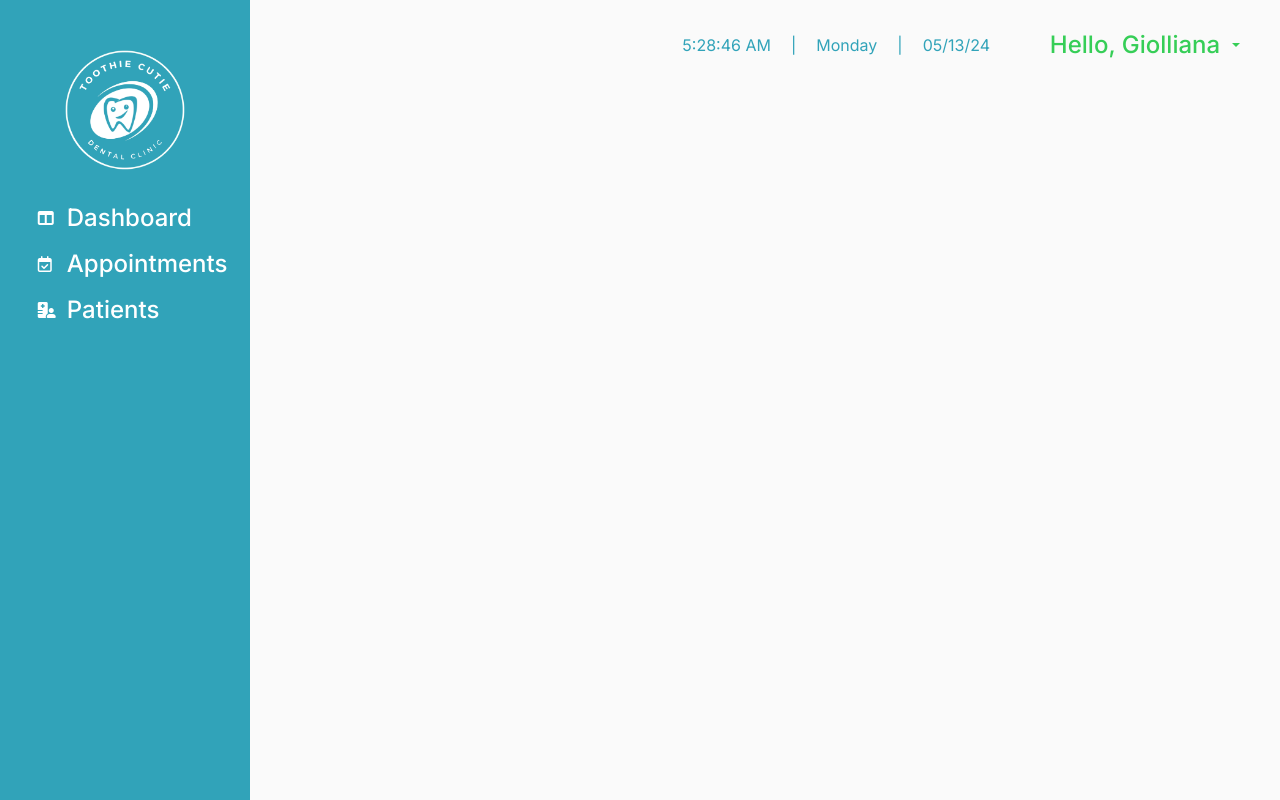
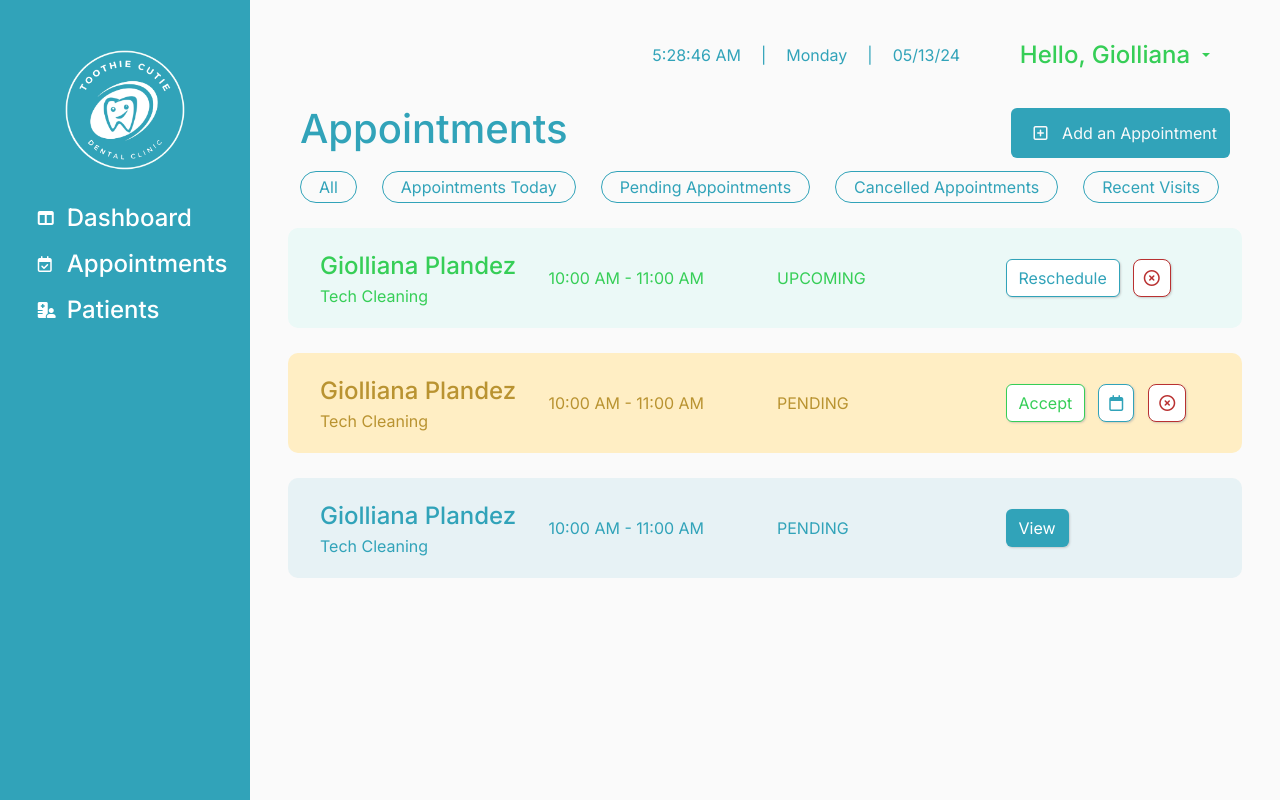
Before and after one commit to pauleenann/Dentsys-App, a React (Create React App) app in the folder frontend/: page /appointment-list in a window 1280 px wide. Built offline with nearby package versions, Linux system fonts and the light colour scheme.

Commit message:
appointment page

```diff
--- a/frontend/src/Components/AdminAppointment/AdminAppointment.css
+++ b/frontend/src/Components/AdminAppointment/AdminAppointment.css
@@ -18,3 +18,130 @@ body {
     min-height: 100vh;
     transition: all 0;
 }
+
+.appoint-header{
+   display: flex;
+   justify-content: space-between;
+   align-items: center;
+   margin-top: 25px;
+}
+
+.app-button-color{
+    background-color: #31A3B9;
+}
+
+.button-text{
+    color: #fff;
+    padding: 10px;
+}
+
+.buttons{
+    display: flex;
+    gap: 25px;
+    margin-top: 10px;
+}
+
+.button-border-text{
+    color: #31A3B9;
+    border: 1px solid #31A3B9;
+}
+
+.button-radius{
+    padding: 3px 18px;
+    border-radius: 20px;
+}
+
+.upcoming-row{
+    background-color: #EBF9F7;
+    padding: 20px;
+    margin-top: 25px;
+    border-radius: 10px;
+    display: flex;
+    align-items: center;
+}
+
+.app-patient-label{
+    font-size: 1.5rem;
+    font-weight: 500;
+    color: #36CE57;
+}
+
+.app-patient-info{
+    color: #36CE57;
+}
+
+.button-resched{
+    color: #31A3B9;
+    border: 1px solid #31A3B9;
+    background-color: #fff;
+    box-shadow: 1px 1px 2px #a9a9a989;
+}
+
+.button-delete{
+    color: #B93131;
+    border: 1px solid #B93131;
+    padding: 10px;
+    border-radius: 8px;
+    background-color: #fff;
+    box-shadow: 1px 1px 2px #a9a9a989;
+}
+
+.pending-row{
+    background-color: #ffeec4;
+    padding: 20px;
+    margin-top: 25px;
+    border-radius: 10px;
+    display: flex;
+    align-items: center;
+}
+
+.app-patient-label-pending{
+    font-size: 1.5rem;
+    font-weight: 500;
+    color: #B99331;
+}
+
+.app-patient-info-pending{
+    color: #B99331;
+}
+
+.button-accept{
+    color: #36CE57;
+    border: 1px solid #36CE57;
+    background-color: #fff;
+    box-shadow: 1px 1px 2px #a9a9a989;
+}
+
+.button-calendar{
+    color: #31A3B9;
+    border: 1px solid #31A3B9;
+    background-color: #fff;
+    padding: 10px;
+    border-radius: 8px;
+    box-shadow: 1px 1px 2px #a9a9a989;
+}
+
+.finished-row{
+    background-color: #31a2b918;
+    padding: 20px;
+    margin-top: 25px;
+    border-radius: 10px;
+    display: flex;
+    align-items: center;
+}
+
+.app-patient-label-finished{
+    font-size: 1.5rem;
+    font-weight: 500;
+    color: #31A3B9;
+}
+
+.app-patient-info-finished{
+    color: #31A3B9;
+}
+
+.button-view{
+    background-color: #31A3B9;
+    color: #fff;
+    box-shadow: 1px 1px 2px #a9a9a989;
+}
--- a/frontend/src/Components/AdminAppointment/AdminAppointment.jsx
+++ b/frontend/src/Components/AdminAppointment/AdminAppointment.jsx
@@ -1,6 +1,7 @@
 import React from 'react'
 import AdminNavbar from '../AdminNavbar/AdminNavbar'
 import AdminInfo from '../AdminInfo/AdminInfo'
+import './AdminAppointment.css'
 
 const AdminAppointment = () => {
   return (
@@ -8,7 +9,73 @@ const AdminAppointment = () => {
             <AdminNavbar></AdminNavbar>
             <div id="content">
                 <AdminInfo></AdminInfo>
+                <div className="appoint-header">
+                  <h1>Appointments</h1>
+                  <button className='btn app-button-color'><i class="fa-regular fa-square-plus button-text text-light"></i><span className='text-light'> Add an Appointment</span></button>
+                </div>
 
+                {/* buttons */}
+                <div className="buttons">
+                  <button className='btn button-border-text button-radius'>All</button>
+                  <button className='btn button-border-text button-radius'>Appointments Today</button>
+                  <button className='btn button-border-text button-radius'>Pending Appointments</button>
+                  <button className='btn button-border-text button-radius'>Cancelled Appointments</button>
+                  <button className='btn button-border-text  button-radius'>Recent Visits</button>
+                </div>
+
+                {/* appointment list - upcoming*/}
+                <div className="row upcoming-row">
+                  <div className="col">
+                    <p className='m-0 app-patient-label'>Giolliana Plandez</p>
+                    <p className='m-0 app-patient-info'>Tech Cleaning</p>
+                  </div>
+                  <div className="col app-patient-info">
+                    10:00 AM - 11:00 AM
+                  </div>
+                  <div className="col app-patient-info">
+                    UPCOMING
+                  </div>
+                  <div className="col ">
+                    <button className='btn button-resched'>Reschedule</button>
+                    <button className='btn'><i className="fa-regular fa-circle-xmark button-delete"></i></button>
+                  </div>
+                </div>
+
+                {/* appointment list - pending*/}
+                <div className="row pending-row">
+                  <div className="col">
+                    <p className='m-0 app-patient-label-pending'>Giolliana Plandez</p>
+                    <p className='m-0 app-patient-info-pending'>Tech Cleaning</p>
+                  </div>
+                  <div className="col app-patient-info-pending">
+                    10:00 AM - 11:00 AM
+                  </div>
+                  <div className="col app-patient-info-pending">
+                    PENDING
+                  </div>
+                  <div className="col ">
+                    <button className='btn button-accept'>Accept</button>
+                    <button className='btn'><i class="fa-regular fa-calendar button-calendar button-calendar"></i></button>
+                    <button className='btn p-0 '><i className="fa-regular fa-circle-xmark button-delete"></i></button>
+                  </div>
+                </div>
+
+                {/* appointment list - finished*/}
+                <div className="row finished-row">
+                  <div className="col">
+                    <p className='m-0 app-patient-label-finished'>Giolliana Plandez</p>
+                    <p className='m-0 app-patient-info-finished'>Tech Cleaning</p>
+                  </div>
+                  <div className="col app-patient-info-finished">
+                    10:00 AM - 11:00 AM
+                  </div>
+                  <div className="col app-patient-info-finished">
+                    PENDING
+                  </div>
+                  <div className="col ">
+                    <button className='btn button-view'>View</button>
+                  </div>
+                </div>
 
             </div>
         </div>
--- a/frontend/src/Components/AdminDash/AdminDash.css
+++ b/frontend/src/Components/AdminDash/AdminDash.css
@@ -183,7 +183,7 @@ body {
     display: flex;
     align-items: end;
     flex-direction: column;
-    margin-right: 240px;
+    /* margin-right: 240px; */
 }
 
 .rv-total{
```
